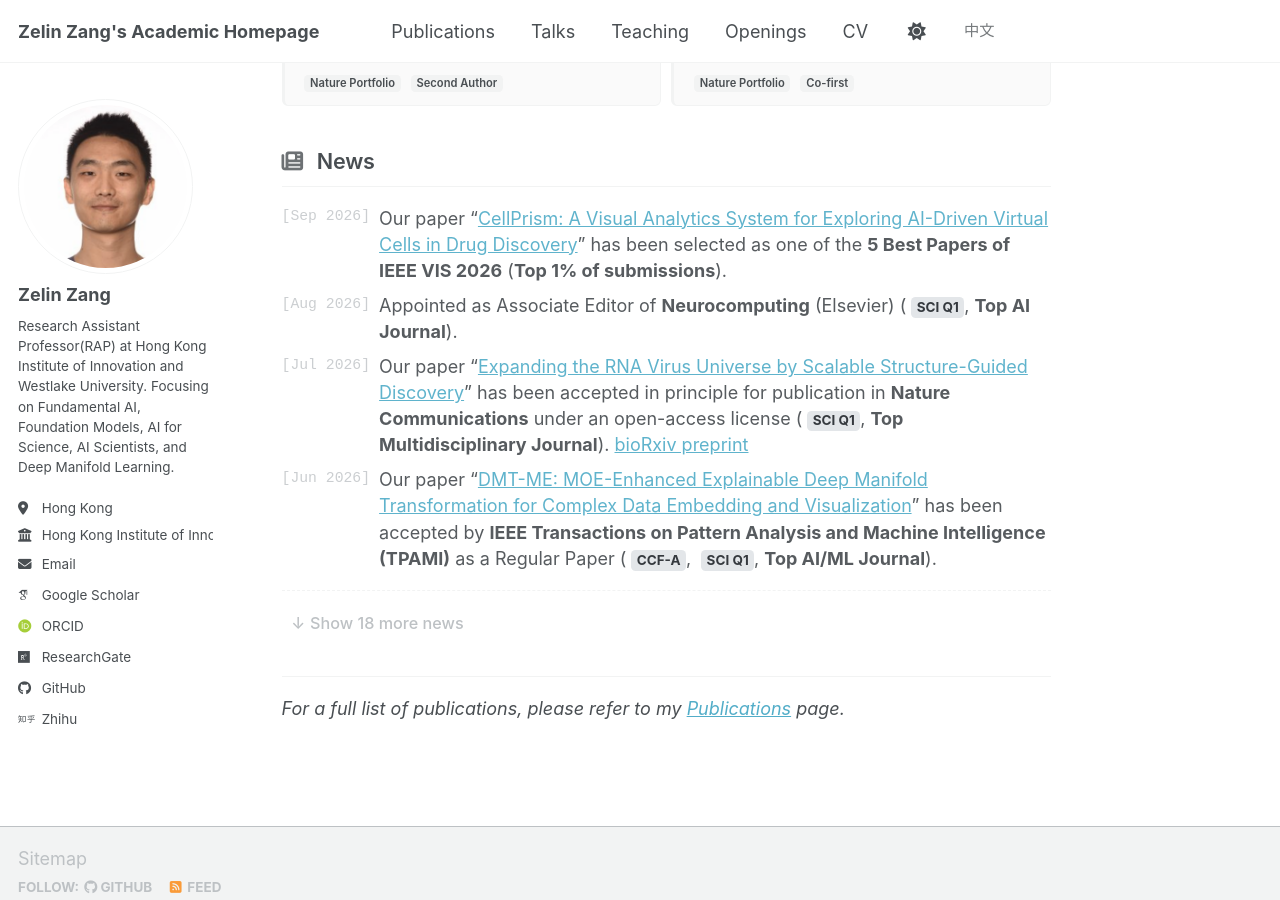
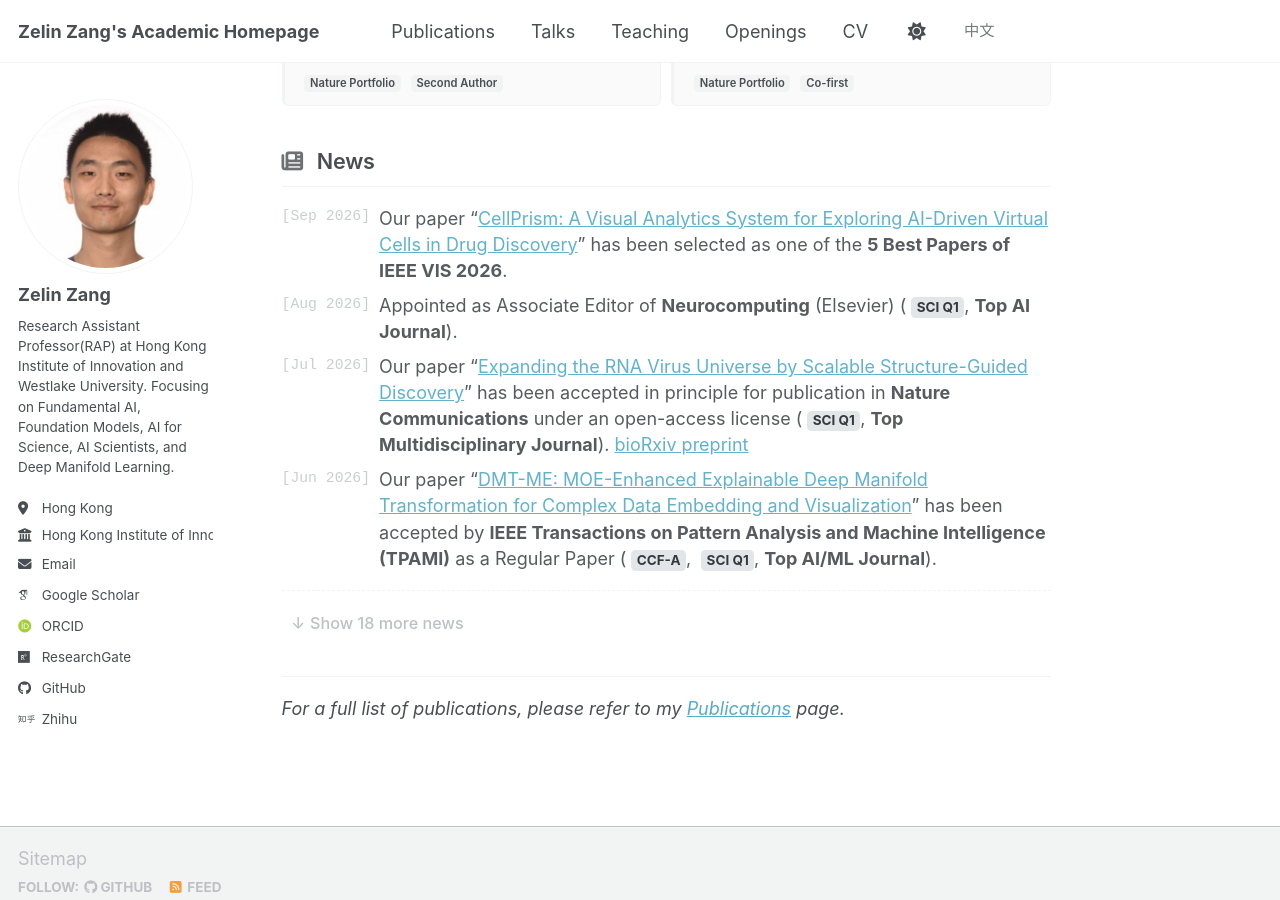
Before and after one commit to zangzelin/zangzelin.github.io, a Jekyll site: the page built from _pages/about.md, in a window 1280 px wide and 900 px high, scrolled down 3868 px. Built offline with Jekyll 4.4.1, drawn with Linux system fonts in a browser that asks for light colours; some web fonts are replaced; a script bundle is joined from its source files by our own code; library files that are not in the unit come from our copies.

Commit message:
Remove top 1% qualifier from CellPrism Best Paper news

```diff
--- a/_data/news.yml
+++ b/_data/news.yml
@@ -1,5 +1,5 @@
 - date: "Sep 2026"
-  text: 'Our paper "[CellPrism: A Visual Analytics System for Exploring AI-Driven Virtual Cells in Drug Discovery](/publication/2026-vis-cellprism)" has been selected as one of the **5 Best Papers of IEEE VIS 2026** (**Top 1% of submissions**).'
+  text: 'Our paper "[CellPrism: A Visual Analytics System for Exploring AI-Driven Virtual Cells in Drug Discovery](/publication/2026-vis-cellprism)" has been selected as one of the **5 Best Papers of IEEE VIS 2026**.'
 - date: "Aug 2026"
   text: 'Appointed as Associate Editor of **Neurocomputing** (Elsevier) (<span class="badge">SCI Q1</span>, **Top AI Journal**).'
 - date: "Jul 2026"
--- a/_data/news_zh.yml
+++ b/_data/news_zh.yml
@@ -1,5 +1,5 @@
 - date: "Sep 2026"
-  text: '我们的论文 "[CellPrism: A Visual Analytics System for Exploring AI-Driven Virtual Cells in Drug Discovery](/publication/2026-vis-cellprism)" 入选 **IEEE VIS 2026 五篇最佳论文**（**投稿论文前 1%**）。'
+  text: '我们的论文 "[CellPrism: A Visual Analytics System for Exploring AI-Driven Virtual Cells in Drug Discovery](/publication/2026-vis-cellprism)" 入选 **IEEE VIS 2026 五篇最佳论文**。'
 - date: "Aug 2026"
   text: '获聘为 **Neurocomputing**（Elsevier）期刊副编 (<span class="badge">SCI Q1</span>, **顶级 AI 期刊**)。'
 - date: "Jul 2026"
```
